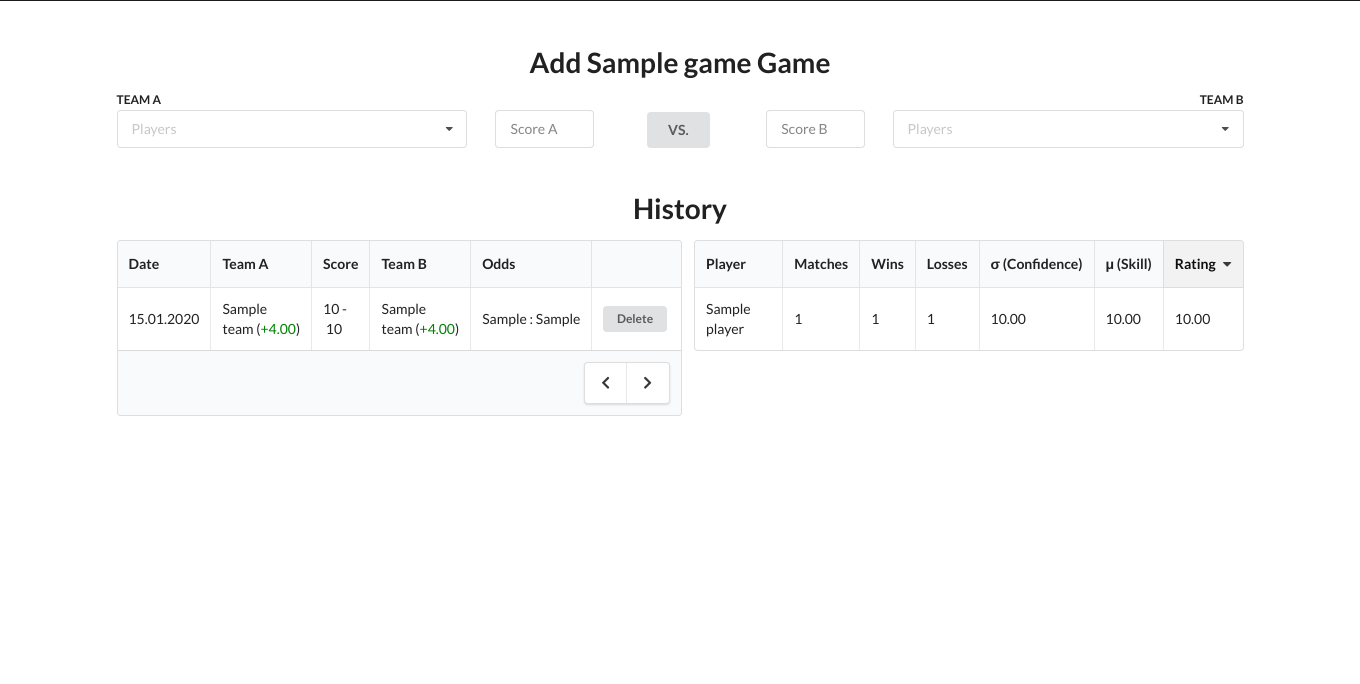
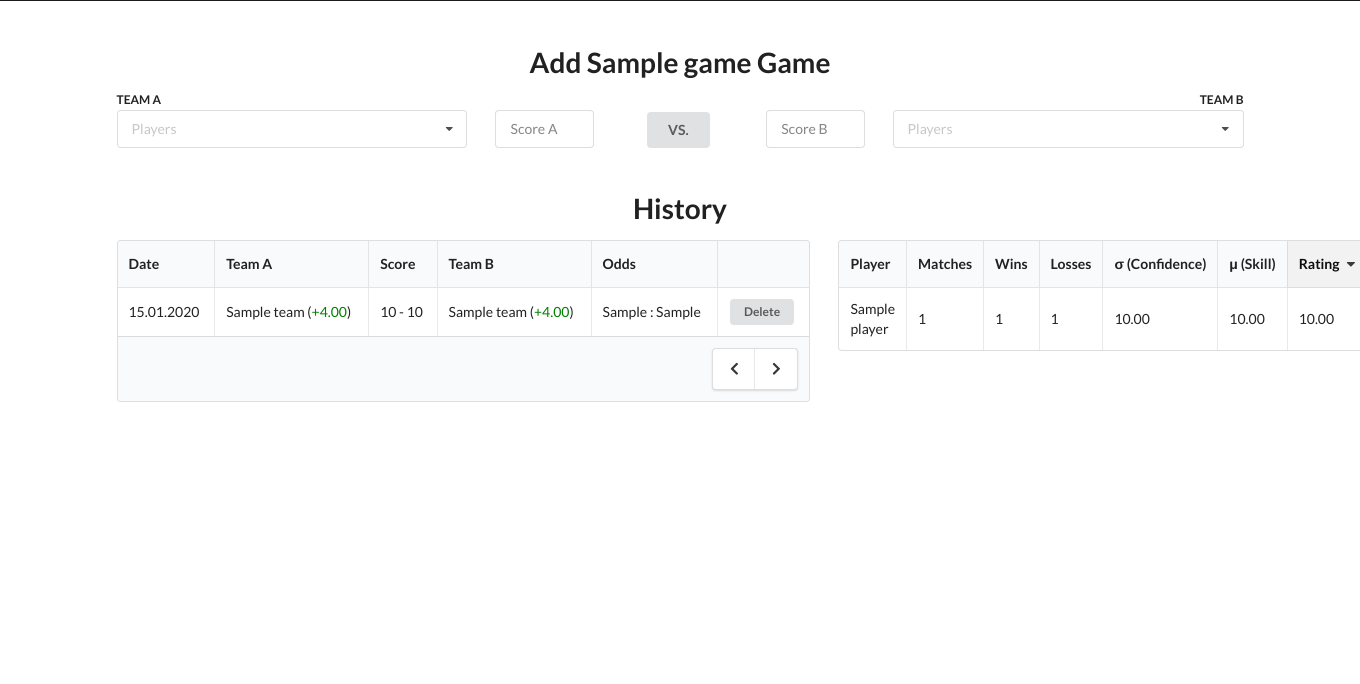
Before and after one commit to Qgel/volley, a Python web app: template volley/templates/game.jinja2 in a window 1360 px wide. Shown: the part 50-734 px from the top of the page. Run offline with Jinja, Linux system fonts and the light colour scheme; the template is opened without the code that fills it: most values are stand-ins (such as "Sample title", 1, 10 or a date in 2020); some libraries are stand-ins or nearby versions.

Commit message:
Change width of match list and player list, as match list requires more space

```diff
--- a/volley/templates/game.jinja2
+++ b/volley/templates/game.jinja2
@@ -47,11 +47,11 @@
         History
     </h1>
     <div class="ui massive grid">
-        <div class="eight wide column">
+        <div class="ten wide column">
             {% include 'match_table.jinja2' %}
         </div>
 
-        <div class="eight wide column">
+        <div class="six wide column">
             {% include 'player_table.jinja2' %}
         </div>
     </div>
```
